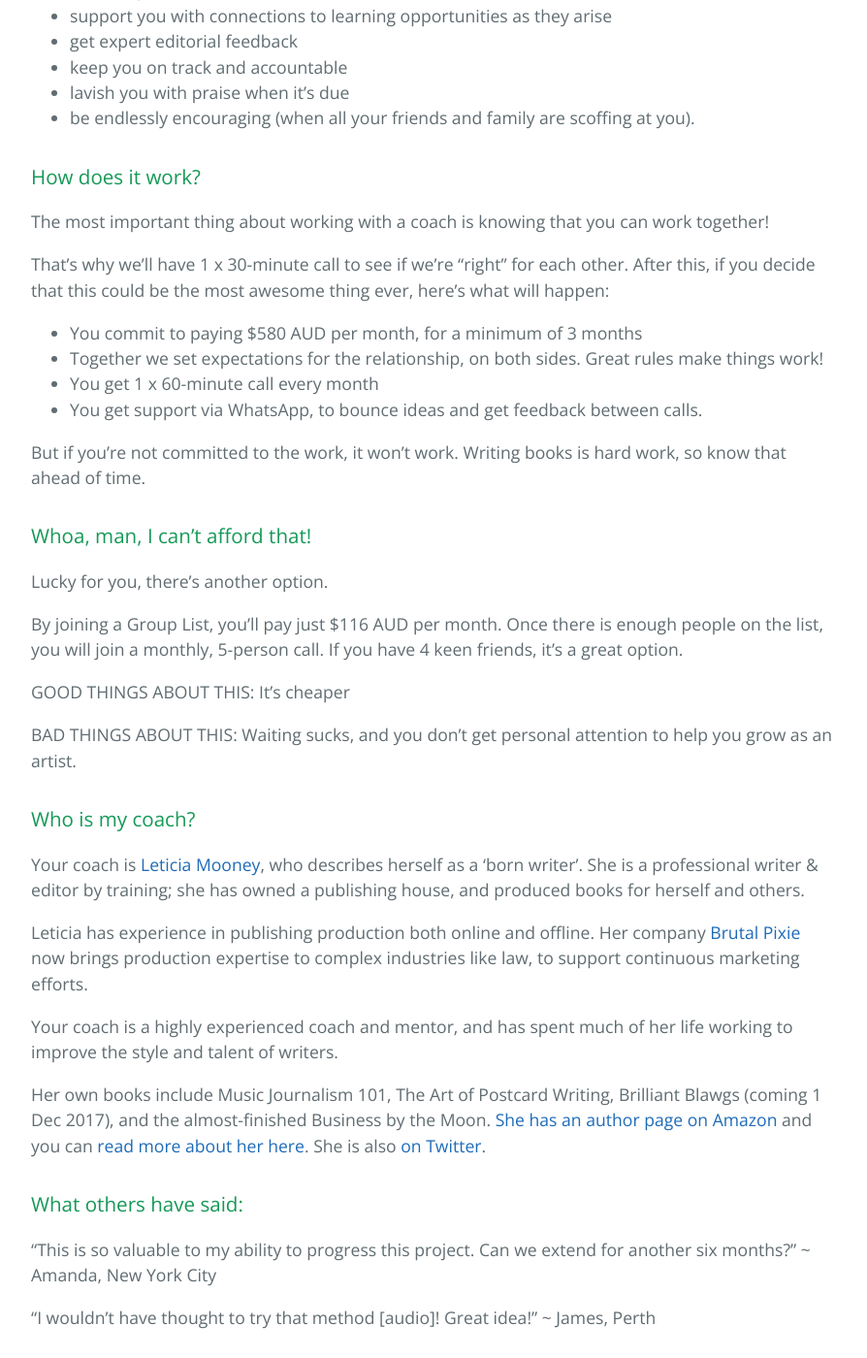
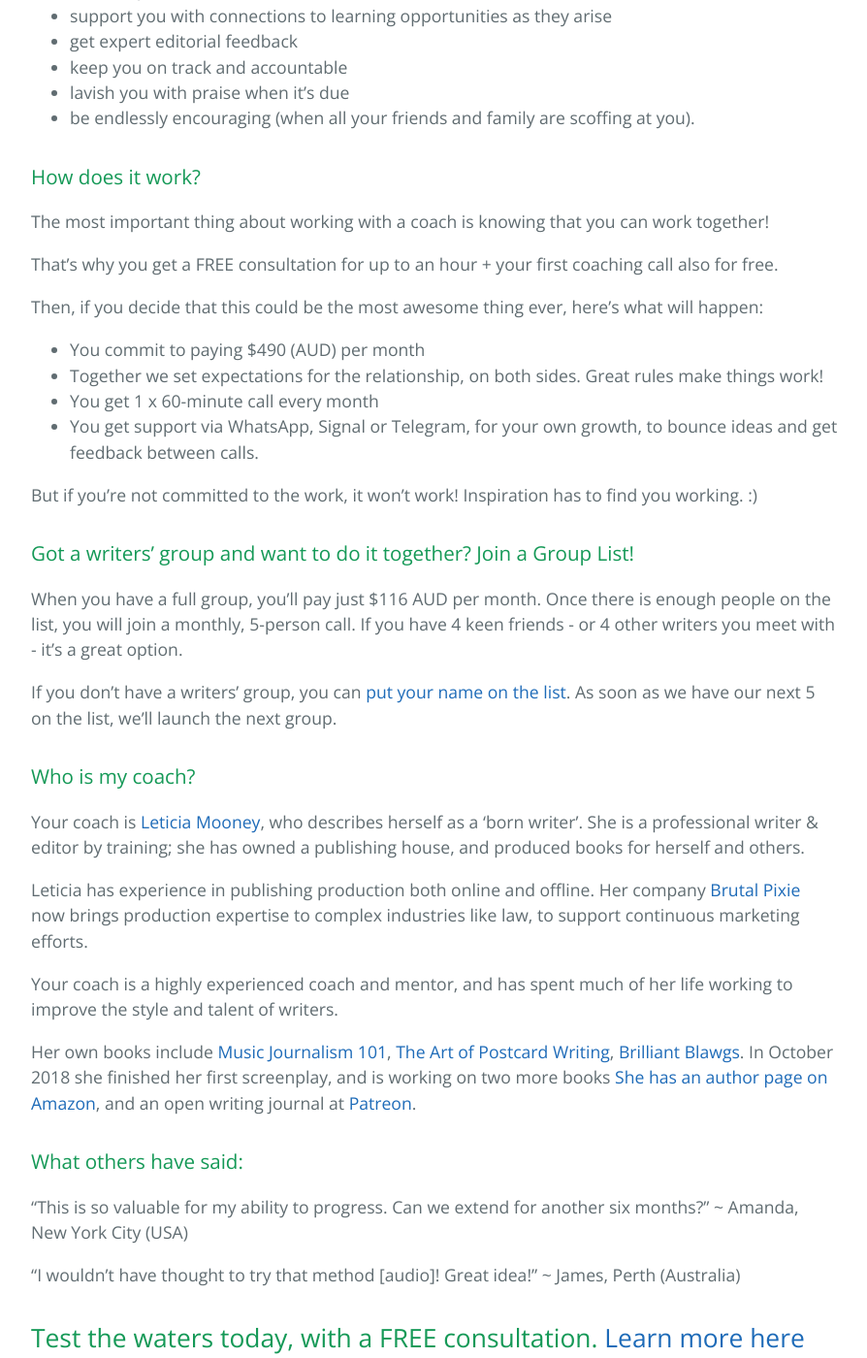
Before and after one commit to brutalpixie/BookCoach, a Jekyll site: the page built from index.md, in a window 1280 px wide and 1400 px high, scrolled down 721 px. Shown: the whole window at 97% size, without its empty margins (192-1086 px from the left). Built offline with Jekyll 4.4.1, drawn with Linux system fonts in a browser that asks for light colours; our own code applies the rules of GitHub Pages for plain Markdown files; some of the changed text lies outside the part shown.

Commit message:
Update
Update the index page so that it is accurate and up-to-date.

```diff
--- a/index.md
+++ b/index.md
@@ -23,24 +23,22 @@ The right coach will help you:
 
 The most important thing about working with a coach is knowing that you can work together!
 
-That's why we'll have 1 x 30-minute call to see if we're "right" for each other. After this, if you decide that this could be the most awesome thing ever, here's what will happen:
+That's why you get a FREE consultation for up to an hour + your first coaching call also for free.
 
-* You commit to paying $580 AUD per month, for a minimum of 3 months
+Then, if you decide that this could be the most awesome thing ever, here's what will happen:
+
+* You commit to paying $490 (AUD) per month
 * Together we set expectations for the relationship, on both sides. Great rules make things work!
 * You get 1 x 60-minute call every month
-* You get support via WhatsApp, to bounce ideas and get feedback between calls.
+* You get support via WhatsApp, Signal or Telegram, for your own growth, to bounce ideas and get feedback between calls.
 
-But if you're not committed to the work, it won't work. Writing books is hard work, so know that ahead of time.
+But if you're not committed to the work, it won't work! Inspiration has to find you working. :)
 
-### Whoa, man, I can't afford that!
+### Got a writers' group and want to do it together? Join a Group List!
 
-Lucky for you, there's another option.
+When you have a full group, you'll pay just $116 AUD per month. Once there is enough people on the list, you will join a monthly, 5-person call. If you have 4 keen friends - or 4 other writers you meet with - it's a great option.
 
-By joining a Group List, you'll pay just $116 AUD per month. Once there is enough people on the list, you will join a monthly, 5-person call. If you have 4 keen friends, it's a great option.
-
-GOOD THINGS ABOUT THIS: It's cheaper
-
-BAD THINGS ABOUT THIS: Waiting sucks, and you don't get personal attention to help you grow as an artist.
+If you don't have a writers' group, you can [put your name on the list](https://brutalpixie.typeform.com/to/n55yGQ). As soon as we have our next 5 on the list, we'll launch the next group.
 
 ### Who is my coach?
 
@@ -50,16 +48,16 @@ Leticia has experience in publishing production both online and offline. Her com
 
 Your coach is a highly experienced coach and mentor, and has spent much of her life working to improve the style and talent of writers.
 
-Her own books include Music Journalism 101, The Art of Postcard Writing, Brilliant Blawgs (coming 1 Dec 2017), and the almost-finished Business by the Moon. [She has an author page on Amazon](https://www.amazon.com/Leticia-Supple/e/B071GTJNC9) and you can [read more about her here](http://biodagar.com). She is also [on Twitter](http://twitter.com/biodagar).
+Her own books include [Music Journalism 101](https://www.amazon.com/Music-Journalism-101-definitive-established/dp/0992283701), [The Art of Postcard Writing](https://www.amazon.com/Art-Postcard-Writing-Better-Travel/dp/0646903616), [Brilliant Blawgs](http://brutalpixie.com/brilliant-blawgs-playbook-creating-maintaining-strategic-blogs-clients-prospects-love). In October 2018 she finished her first screenplay, and is working on two more books [She has an author page on Amazon](https://www.amazon.com/Leticia-Supple/e/B071GTJNC9), and an open writing journal at [Patreon](http://patreon.com/biodagar).
 
 ### What others have said:
 
-"This is so valuable to my ability to progress this project. Can we extend for another six months?"
-~ Amanda, New York City
+"This is so valuable for my ability to progress. Can we extend for another six months?"
+~ Amanda, New York City (USA)
 
 "I wouldn't have thought to try that method [audio]! Great idea!"
-~ James, Perth
+~ James, Perth (Australia)
 
-## Email is free, you get an initial call at no cost. [Yep, risk-free!](https://brutalpixie.typeform.com/to/n55yGQ)
+## Test the waters today, with a FREE consultation. [Learn more here](https://calendly.com/brutalpixie/client-call)
 
-Your dream is just an email away. [Send your message now.](https://brutalpixie.typeform.com/to/n55yGQ)
+Got questions? [Send your message now.](https://brutalpixie.typeform.com/to/n55yGQ)
```
